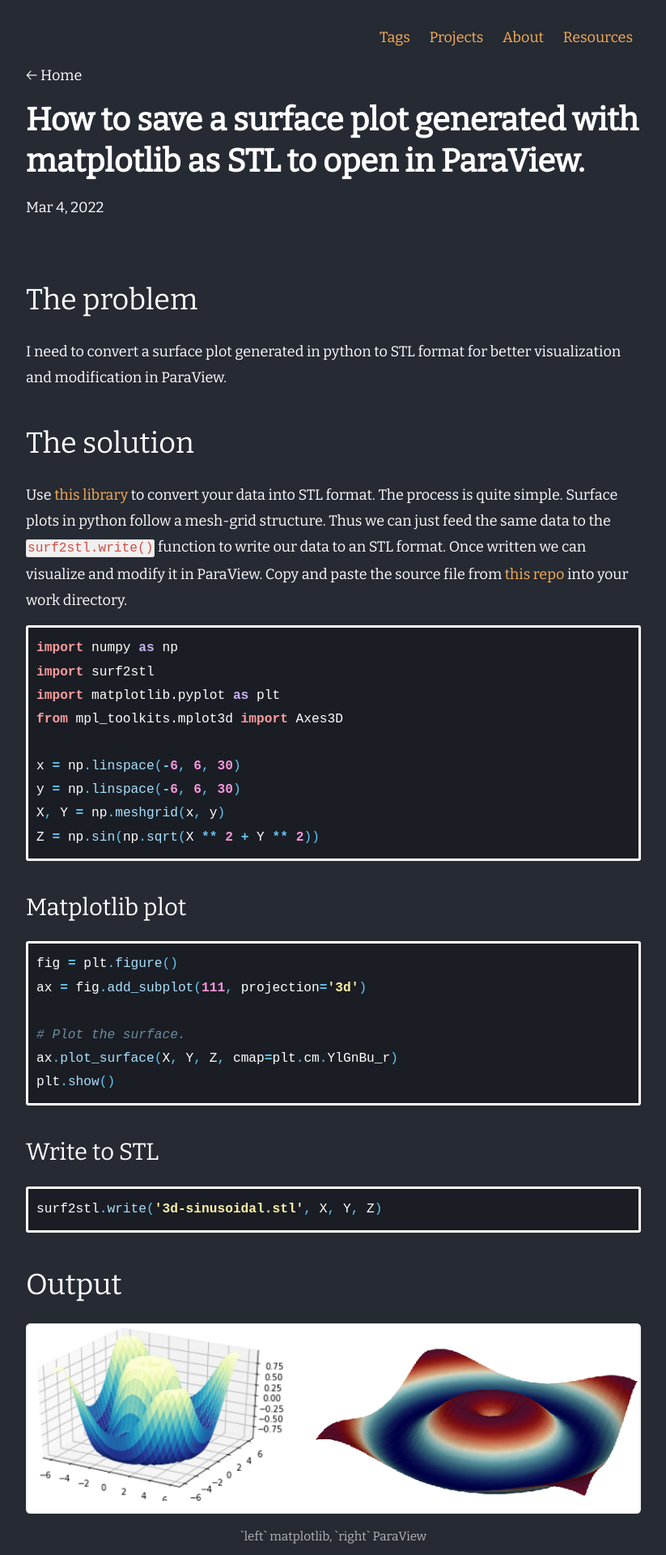
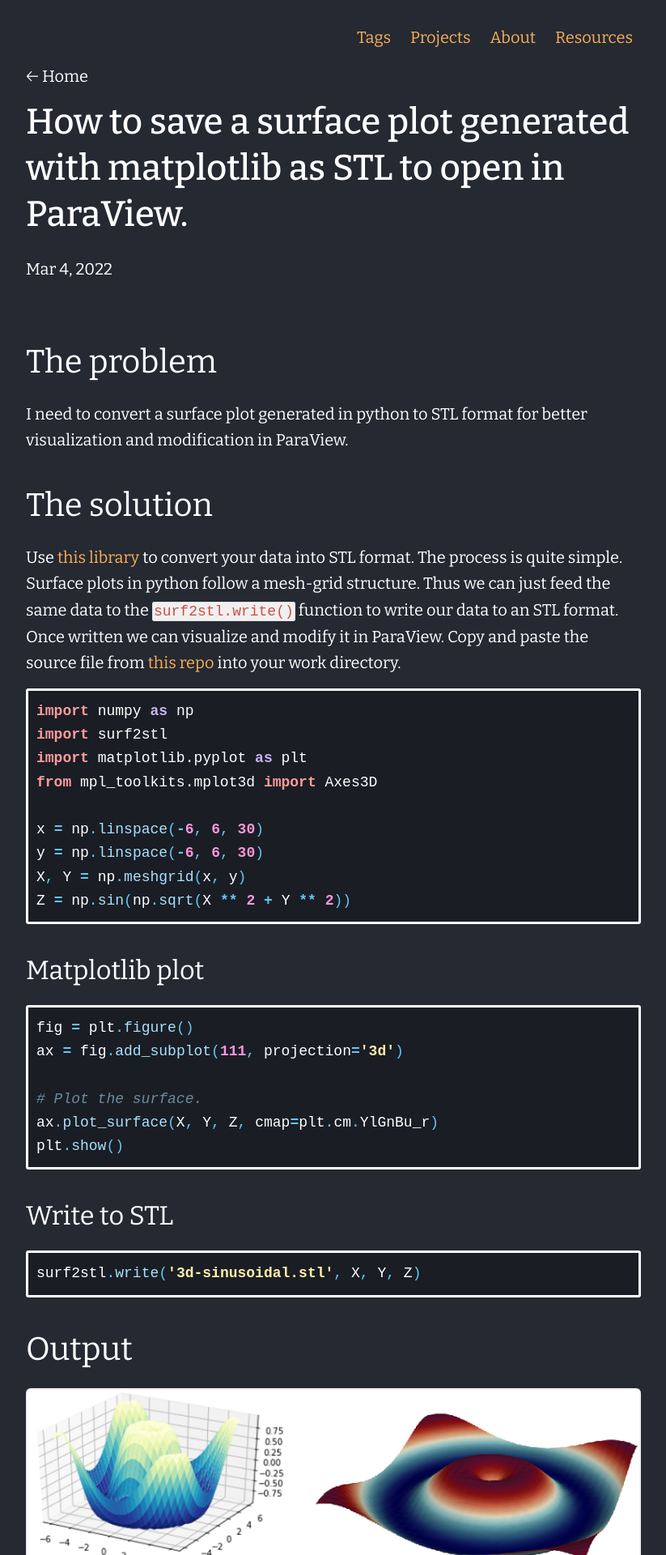
Before and after one commit to iitrabhi/iitrabhi.github.io, a Jekyll site: the page built from _posts/2022/March/2022-03-04-matplotlib-to-stl.md, in a window 1280 px wide. Shown: the top 1920 px of the page at 81% size, without its empty margins (228-1051 px from the left). Built offline with Jekyll 4.4.1, drawn with Linux system fonts in a browser that asks for light colours.

```diff
--- a/_sass/moving.scss
+++ b/_sass/moving.scss
@@ -3,10 +3,10 @@
 // Define defaults for each variable.
 
 $base-font-family: "Bitter", "Bitter", sans-serif;
-$base-font-size: 18px !default;
+$base-font-size: 20px !default;
 $base-font-weight: 400 !default;
 $small-font-size: $base-font-size * 0.85 !default;
-$base-line-height: 1.8 !default;
+$base-line-height: 1.625 !default;
 $small-line-height: 1.6 !default;
 
 $spacing-unit: 30px !default;
@@ -18,7 +18,7 @@
 
 // Dark Mode
 $text-color: #fff !default;
-$background-color: #252a33 !default;
+$background-color: #242932 !default;
 $brand-color: #f9ae58 !default;
 $code-background: #1A1D24 !default;
 
--- a/_sass/moving/_base.scss
+++ b/_sass/moving/_base.scss
@@ -35,6 +35,8 @@
     font-feature-settings: "kern"1;
     font-kerning: normal;
     display: flex;
+    -webkit-font-smoothing: antialiased;
+
     min-height: 100vh;
     flex-direction: column;
     padding: 0 0%;
@@ -153,8 +155,12 @@
   * Headings
   */
 h1 {
-    margin-top: 2rem;
-    font-weight: 900;
+  font-size: 2.25rem;
+  font-weight: 500;
+  line-height: 1.5;
+  margin-top: 3rem;
+  margin-bottom: 1rem;
+  padding-bottom: 0.4rem;
 }
 
 h2,
--- a/_sass/moving/_layout.scss
+++ b/_sass/moving/_layout.scss
@@ -148,7 +148,7 @@
 }
 
 .home-heading {
-    font-weight: 1000;
+    font-weight: 500;
     color: lighten($text-color, 15%);
 
     @media (max-width: 500px) {
@@ -242,7 +242,7 @@
 .post-content h1 {
     @include relative-font-size(2.2);
     line-height: 1.3;
-    font-weight: 1000;
+    font-weight: 500;
     margin-top: -0.5rem;
 
     @media (max-width: 500px) {
--- a/assets/css/main.scss
+++ b/assets/css/main.scss
@@ -3,4 +3,5 @@
 ---
 
 @import "moving";
-@import url('https://fonts.googleapis.com/css?family=Bitter&display=swap');
+// @import url('https://fonts.googleapis.com/css?family=Bitter&display=swap');
+@import url('https://fonts.googleapis.com/css2?family=Bitter:ital,wght@0,100;0,200;0,300;0,400;0,500;0,600;0,700;0,800;0,900;1,100;1,200;1,300;1,400;1,500;1,600;1,700;1,800;1,900&display=swap');
```
